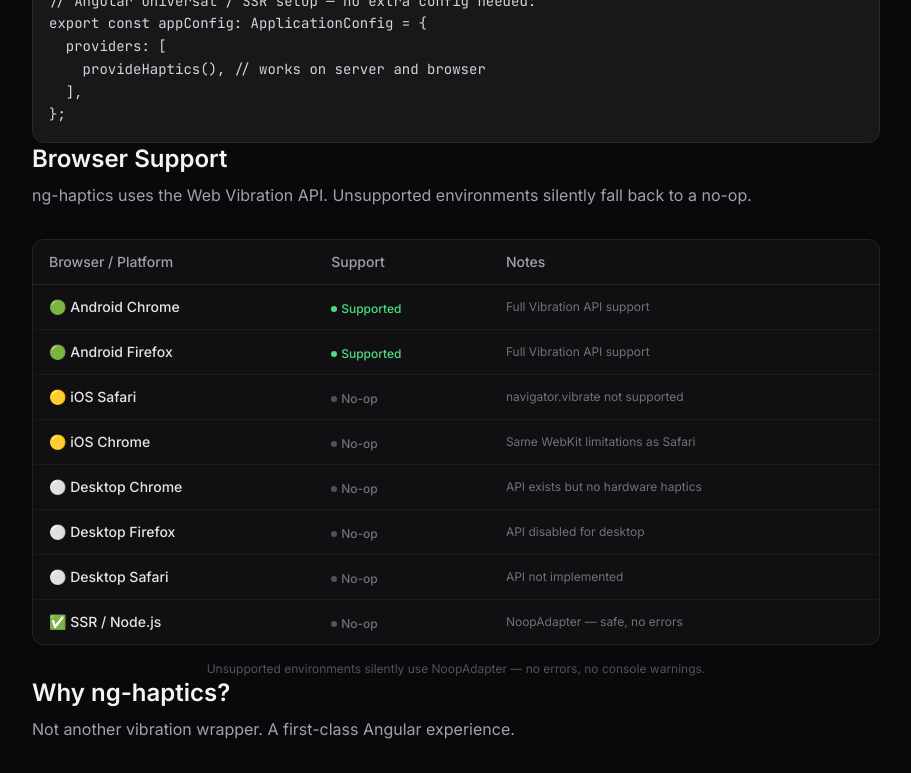
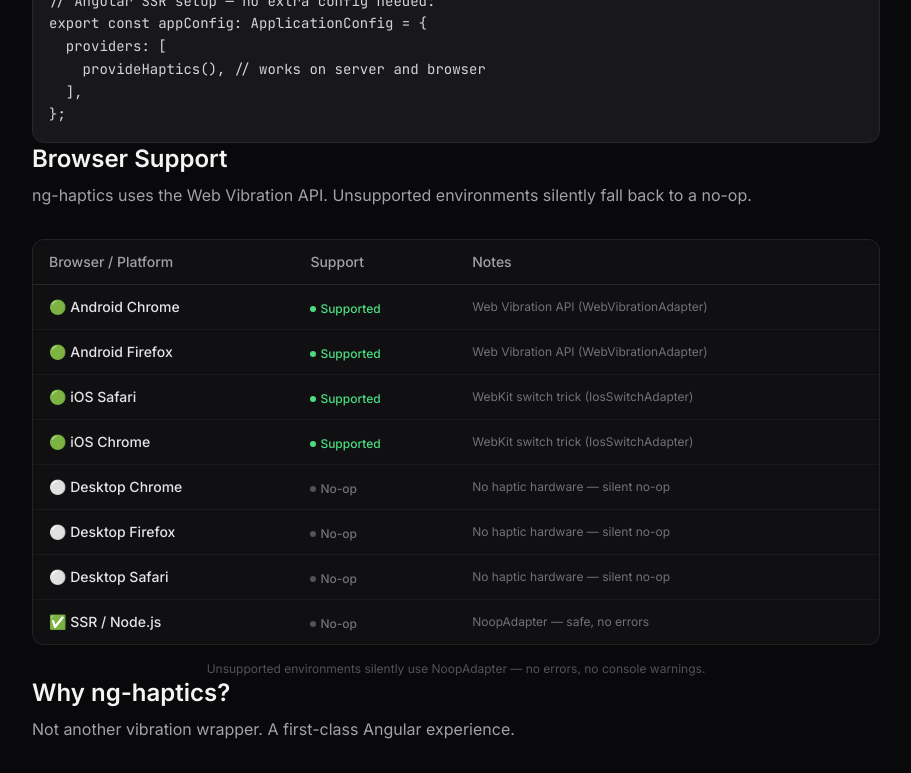
Before and after one commit to Xaconi/ng-haptics, an Angular app: page / in a window 1280 px wide. Shown: the part 3527-4300 px from the top of the page, without its empty margins (184-1095 px from the left). Built offline with nearby package versions, Linux system fonts and the light colour scheme.

Commit message:
fix: update SSR explanation

```diff
--- a/projects/demo/src/app/sections/browser-support/browser-support.component.ts
+++ b/projects/demo/src/app/sections/browser-support/browser-support.component.ts
@@ -71,13 +71,13 @@
 })
 export class BrowserSupportComponent {
   readonly rows: BrowserRow[] = [
-    { browser: 'Android Chrome', icon: '🟢', support: 'full', note: 'Full Vibration API support' },
-    { browser: 'Android Firefox', icon: '🟢', support: 'full', note: 'Full Vibration API support' },
-    { browser: 'iOS Safari', icon: '🟡', support: 'none', note: 'navigator.vibrate not supported' },
-    { browser: 'iOS Chrome', icon: '🟡', support: 'none', note: 'Same WebKit limitations as Safari' },
-    { browser: 'Desktop Chrome', icon: '⚪', support: 'none', note: 'API exists but no hardware haptics' },
-    { browser: 'Desktop Firefox', icon: '⚪', support: 'none', note: 'API disabled for desktop' },
-    { browser: 'Desktop Safari', icon: '⚪', support: 'none', note: 'API not implemented' },
+    { browser: 'Android Chrome', icon: '🟢', support: 'full', note: 'Web Vibration API (WebVibrationAdapter)' },
+    { browser: 'Android Firefox', icon: '🟢', support: 'full', note: 'Web Vibration API (WebVibrationAdapter)' },
+    { browser: 'iOS Safari', icon: '🟢', support: 'full', note: 'WebKit switch trick (IosSwitchAdapter)' },
+    { browser: 'iOS Chrome', icon: '🟢', support: 'full', note: 'WebKit switch trick (IosSwitchAdapter)' },
+    { browser: 'Desktop Chrome', icon: '⚪', support: 'none', note: 'No haptic hardware — silent no-op' },
+    { browser: 'Desktop Firefox', icon: '⚪', support: 'none', note: 'No haptic hardware — silent no-op' },
+    { browser: 'Desktop Safari', icon: '⚪', support: 'none', note: 'No haptic hardware — silent no-op' },
     { browser: 'SSR / Node.js', icon: '✅', support: 'none', note: 'NoopAdapter — safe, no errors' },
   ];
 }
--- a/projects/demo/src/app/sections/configuration/configuration.component.ts
+++ b/projects/demo/src/app/sections/configuration/configuration.component.ts
@@ -41,7 +41,7 @@
 // It uses isPlatformBrowser() internally — no window/navigator
 // access happens on the server. NoopAdapter is selected automatically.
 
-// Angular Universal / SSR setup — no extra config needed:
+// Angular SSR setup — no extra config needed:
 export const appConfig: ApplicationConfig = {
   providers: [
     provideHaptics(), // works on server and browser
```
